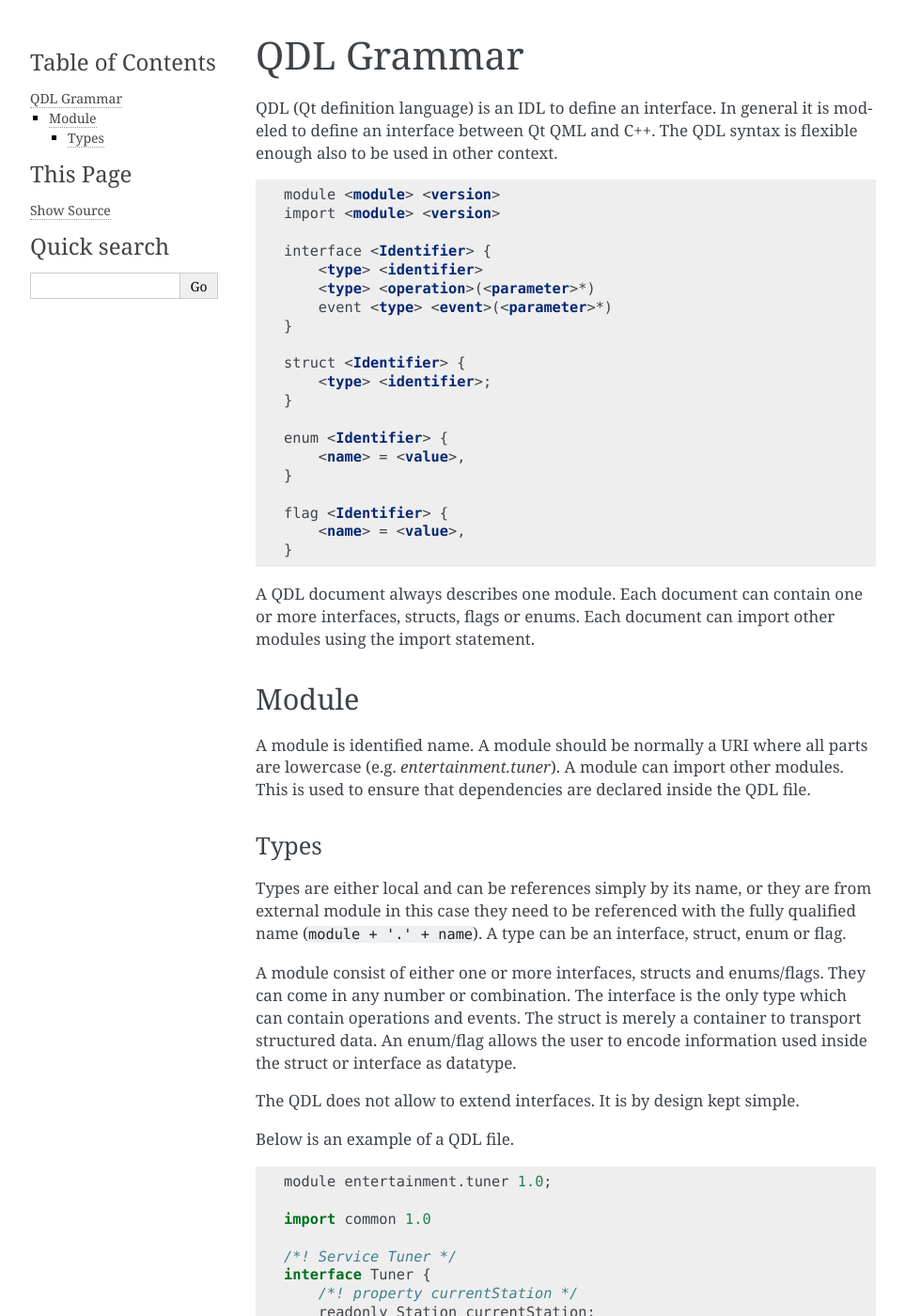
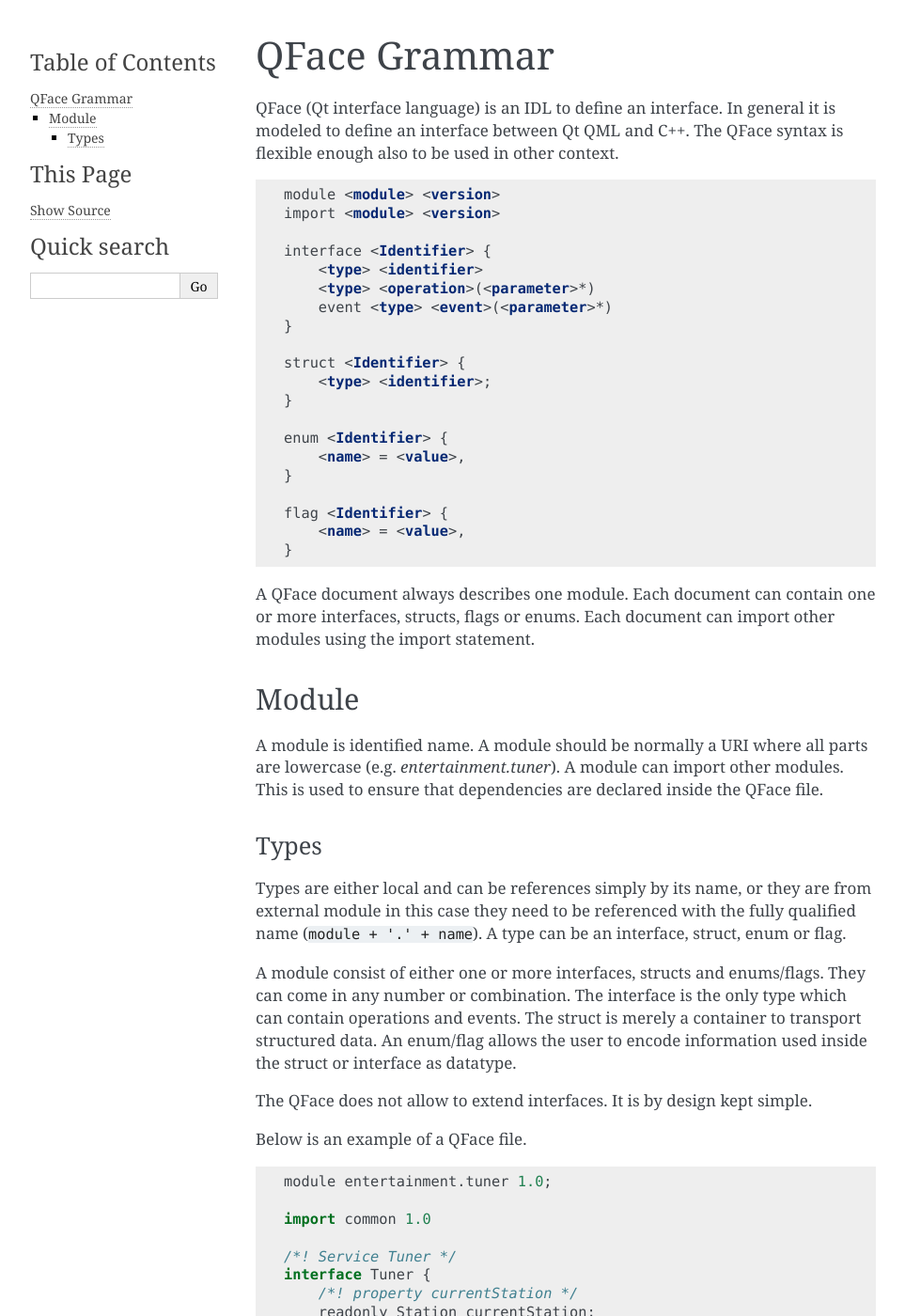
Before and after one commit to Pelagicore/qface, a Sphinx documentation site: the page built from docs/grammar.rst, in a window 1280 px wide and 1400 px high. Shown: the whole window at 94% size, without its empty margins (148-1111 px from the left). Built offline with Sphinx 7.4.7, drawn with Linux system fonts in a browser that asks for light colours.

Commit message:
changed QDL wording to QFace document

```diff
--- a/docs/grammar.rst
+++ b/docs/grammar.rst
@@ -1,8 +1,8 @@
 ===========
-QDL Grammar
+QFace Grammar
 ===========
 
-QDL (Qt definition language) is an IDL to define an interface. In general it is modeled to define an interface between Qt QML and C++. The QDL syntax is flexible enough also to be used in other context.
+QFace (Qt interface language) is an IDL to define an interface. In general it is modeled to define an interface between Qt QML and C++. The QFace syntax is flexible enough also to be used in other context.
 
 .. code-block:: html
 
@@ -27,13 +27,13 @@
         <name> = <value>,
     }
 
-A QDL document always describes one module. Each document can contain one or more interfaces, structs, flags or enums. Each document can import other modules using the import statement.
+A QFace document always describes one module. Each document can contain one or more interfaces, structs, flags or enums. Each document can import other modules using the import statement.
 
 
 Module
 ======
 
-A module is identified name. A module should be normally a URI where all parts are lowercase (e.g. `entertainment.tuner`). A module can import other modules. This is used to ensure that dependencies are declared inside the QDL file.
+A module is identified name. A module should be normally a URI where all parts are lowercase (e.g. `entertainment.tuner`). A module can import other modules. This is used to ensure that dependencies are declared inside the QFace file.
 
 Types
 -----
@@ -42,9 +42,9 @@
 
 A module consist of either one or more interfaces, structs and enums/flags. They can come in any number or combination. The interface is the only type which can contain operations and events. The struct is merely a container to transport structured data. An enum/flag allows the user to encode information used inside the struct or interface as datatype.
 
-The QDL does not allow to extend interfaces. It is by design kept simple.
+The QFace does not allow to extend interfaces. It is by design kept simple.
 
-Below is an example of a QDL file.
+Below is an example of a QFace file.
 
 .. code-block:: js
 
--- a/docs/index.rst
+++ b/docs/index.rst
@@ -1,7 +1,7 @@
 QFace
 =====
 
-QFace is a flexible Qt API generator. It uses a common IDL format (called QDL) to define an API. QFace comes with a set of predefined generators to generate QML Plugins. QFace can be easily extended with your own generator.
+QFace is a flexible Qt API generator. It uses a common IDL format (called QFace interface document) to define an API. QFace comes with a set of predefined generators to generate QML Plugins. QFace can be easily extended with your own generator.
 
 .. toctree::
    :maxdepth: 1
--- a/docs/usage.rst
+++ b/docs/usage.rst
@@ -5,7 +5,7 @@
 Concept
 =======
 
-QFace requires one or more IDL files as input file and a generator to produce output files. The IDL files are named QDL (Qt definition language).
+QFace requires one or more IDL files as input file and a generator to produce output files. The IDL files are named QFace interface documents.
 
 .. image:: qface_concept.png
 
```
Also changed, not shown: 1 other file.
